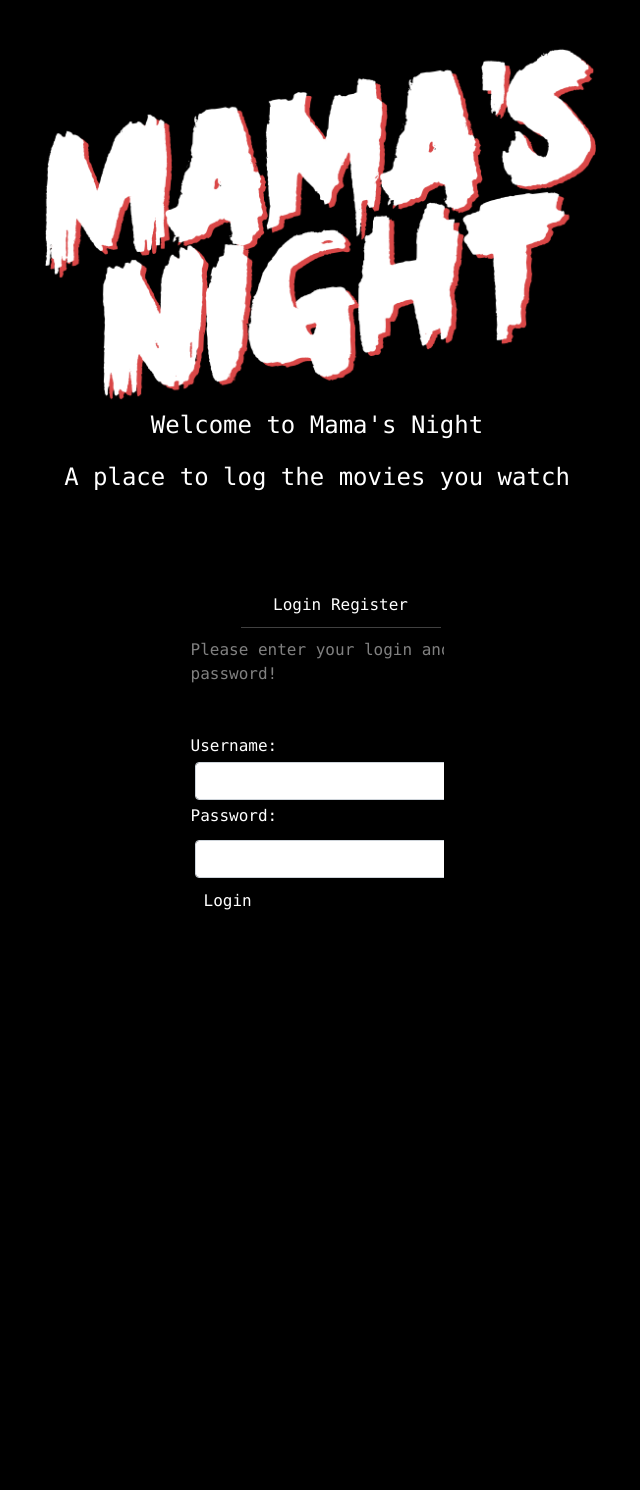
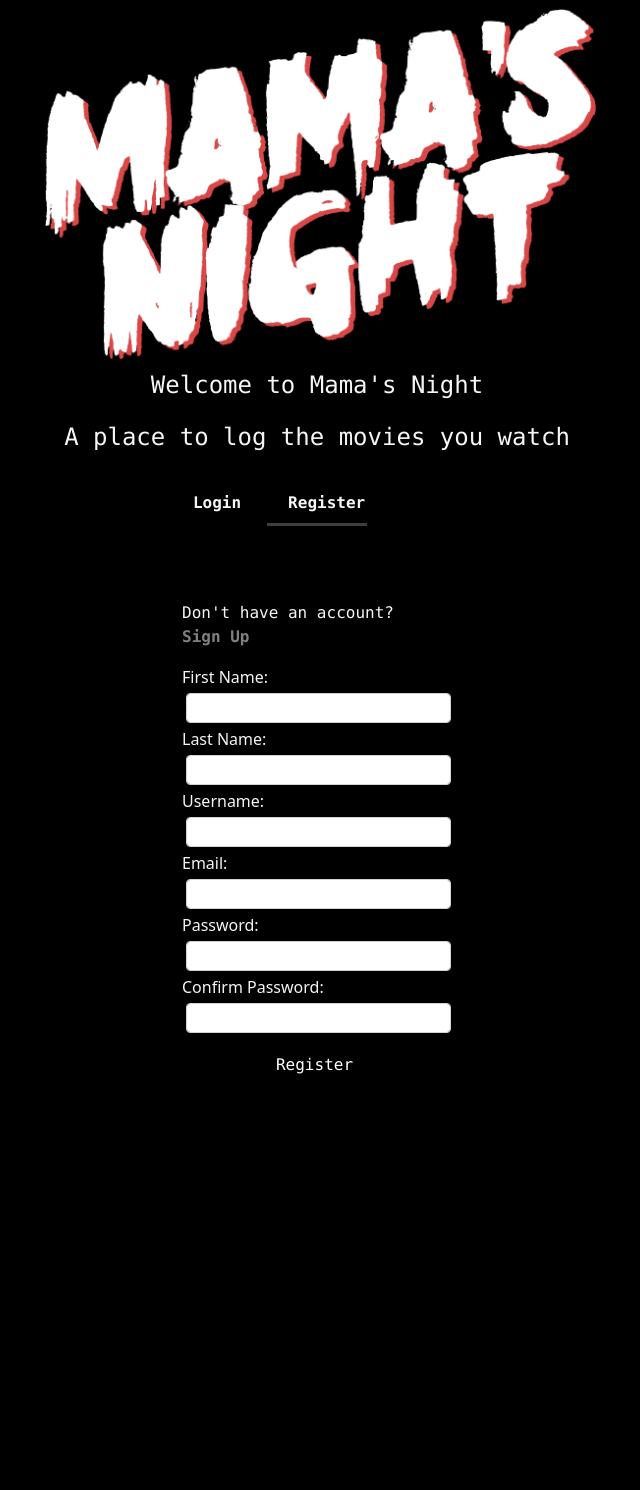
Before and after one commit to RamirezDanielle/Mamas_Night, a Flask app: page / in a window 1280 px wide. Shown: the whole page, without its empty margins (323-963 px from the left). After the commit the page ends 1074 px from the top, so only its background shows below. Run offline with Flask 3, Linux system fonts and the light colour scheme.

Commit message:
login_reg update

```diff
--- a/flask_app/static/style.css
+++ b/flask_app/static/style.css
@@ -5,9 +5,91 @@
 
 body {
     background: black;
+    color: whitesmoke;
+
 }
 
-.form-container {
+.col {
+    flex-basis: 50%;
+    min-width: 400px;
+}
+
+.form-container{
+    width: 300px;
+    height: 620px;
+    position: relative;
+    padding: 20px 0;
+    margin: auto;
+    overflow: hidden;
+}
+
+.form-container span{
+    font-weight: bold;
+    padding: 0 10px;
+    color: whitesmoke;
+    cursor: pointer;
+    width: 100px;
+    display: inline-block;
+}
+
+.form-btn{
+    display: inline-block;
+    text-align: center;
+}
+
+.form-container form{
+    max-width: 300px;
+    padding: 0 15px;
+    position: absolute;
+    top: 130px;
+    transition: transform 1s;
+}
+
+form input {
+    width: 100%;
+    height: 30px;
+    margin: 10px 0;
+    padding: 0 10px;
+}
+
+form .btn{
+    width: 100%;
+    border: none;
+    cursor: pointer;
+    margin: 10px 0;
+}
+
+form .btn:focus{
+    outline: none;
+}
+
+#login_form{
+    left: -300px;
+}
+
+#reg_form {
+    left: 0;
+}
+
+form a {
+    font-size: 12px;
+}
+
+#indicator {
+    width: 100px;
+    border: none;
+    height: 3px;
+    background: whitesmoke;
+    margin-top: 8px;
+    transform: translateX(100px);
+    transition: transform 1s;
+}
+
+
+
+
+
+/* .form-container {
     overflow: hidden;
     width: 100%;
     margin-top: 50px;
@@ -44,4 +126,5 @@
 
 .log_reg {
     text-align: center;
-}
+    cursor: pointer;
+} */
--- a/flask_app/templates/index.html
+++ b/flask_app/templates/index.html
@@ -1,25 +1,28 @@
 <!DOCTYPE html>
 <html lang="en">
-
 <head>
     <meta charset="UTF-8">
     <meta name="viewport" content="width=device-width, initial-scale=1.0">
     <link href="https://cdn.jsdelivr.net/npm/bootstrap@5.1.3/dist/css/bootstrap.min.css" rel="stylesheet"
     integrity="sha384-1BmE4kWBq78iYhFldvKuhfTAU6auU8tT94WrHftjDbrCEXSU1oBoqyl2QvZ6jIW3" crossorigin="anonymous">
     <link rel="stylesheet" type="text/css" href="/static/style.css">
-    <title>Login and Registration</title>
+    <title>Login and Register</title>
 </head>
-
-<body class="mt-4 p-3">
-    <div class="container text-white" style="border-radius: 2rem;">
+<body>
+    <div class="container">
         <img src="/static/img/MamasNight_White_02.png" class="mx-auto d-block" style="max-width:50%;" alt="logo">
         <div class="heading text-center font-monospace fs-4">
             <p>Welcome to Mama's Night</p>
             <p>A place to log the movies you watch</p>
         </div>
-        <div class="row justify-content-md-center">
-            <div class="col-3  m-3 p-3 font-monospace">
+        <div class="row">
+            <div class="col">
                 <div class="form-container">
+                    <div class="form-btn font-monospace">
+                        <span onclick="login()">Login</span>
+                        <span onclick="register()">Register</span>
+                        <hr id="indicator">
+                    </div>
                     <form action="/login" method="post" id="login_form">
                         <div class=text-danger>
                             {% with messages = get_flashed_messages(category_filter=["login"]) %}
@@ -30,11 +33,6 @@
                             {% endfor %}
                             {% endif %}
                             {% endwith %}
-                            </div>
-                            <div class="log_reg">
-                                <span onclick="login()" class="text-center">Login</span>
-                                <span onclick="register()" class="text-center">Register</span>
-                                <hr id="indicator">
                         </div>
                         <p class="text-white-50 mb-5">Please enter your login and password!</p>
                         <label for="username"> Username:</label>
@@ -54,8 +52,8 @@
                             {% endif %}
                             {% endwith %}
                         </div>
-                                <p class="mb-0">Don't have an account?</p>
-                                <p class="text-white-50 fw-bold">Sign Up</p>
+                        <p class="mb-0 font-monospace">Don't have an account?</p>
+                        <p class="text-white-50 fw-bold font-monospace">Sign Up</p>
                     </p>
                     <label for="first_name"> First Name:</label>
                     <input type="text" name="first_name" class="form-control m-1">
@@ -69,29 +67,32 @@
                     <input type="text" name="password" class="form-control m-1">
                     <label for="confirm_password">Confirm Password:</label>
                     <input type="text" name="confirm_password" class="form-control m-1">
-                            <input type="submit" value="Register" class="btn text-white">
+                    <input type="submit" value="Register" class="btn text-white font-monospace">
                 </form>
                 </div>
             </div>
         </div>
     </div>
+
+</script>
+
+<!-- js for menu -->
 <script>
-        var login_form = document.getElementById("login_form");
-        var reg_form = document.getElementById("reg_form");
+    var login_from = document.getElementById("login_form");
+    var reg_from = document.getElementById("reg_form");
     var indicator = document.getElementById("indicator");
 
-        function register() {
-            login_form.style.transform = "translateX(0px)";
-            reg_form.style.transform = "translateX(0px)";
+    function register(){
+        reg_from.style.transform = "translateX(0px)";
+        login_from.style.transform = "translateX(0px)";
         indicator.style.transform = "translateX(100px)";
     }
-
-        function login() {
-            login_form.style.transform = "translateX(300px)";
-            reg_form.style.transform = "translateX(300px)";
+    function login(){
+        reg_from.style.transform = "translateX(300px)";
+        login_from.style.transform = "translateX(300px)";
         indicator.style.transform = "translateX(0px)";
     }
 </script>
+
 </body>
-
 </html>
```
Also changed, not shown: 1 other file. Lines whose indentation alone changed are shown as unchanged.
